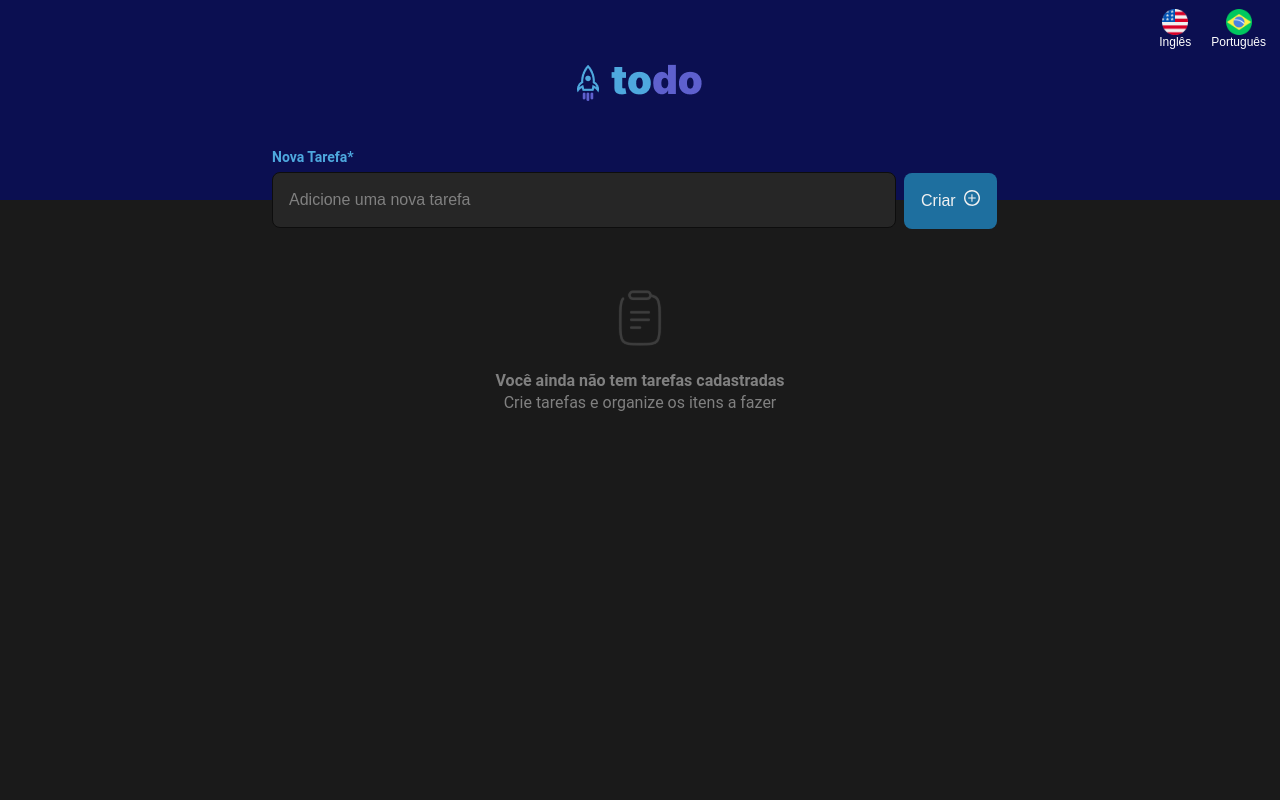
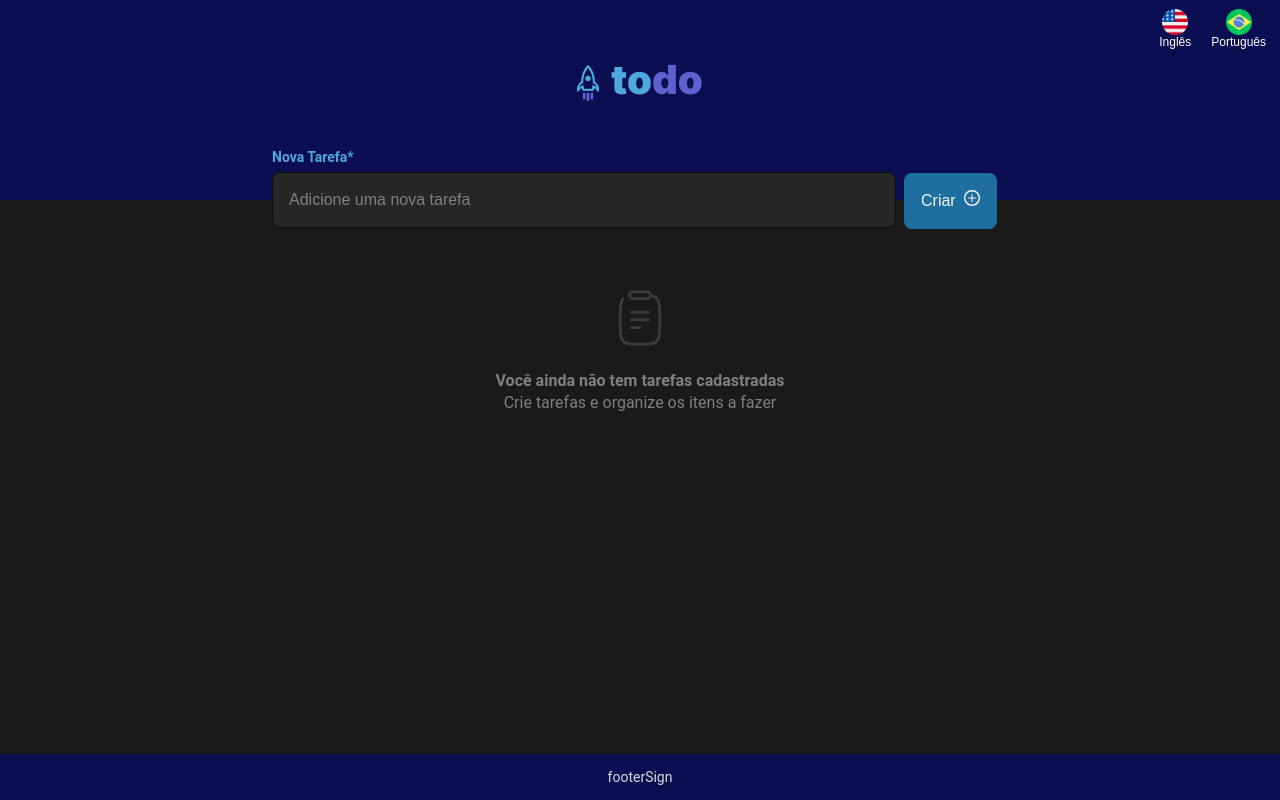
Before and after one commit to diandraleao/to-do-list, a React (Create React App) app: page / in a window 1280 px wide. Built offline with nearby package versions, Linux system fonts and the light colour scheme.

Commit message:
feat: footer

```diff
--- a/src/App.js
+++ b/src/App.js
@@ -2,6 +2,7 @@
 import './App.css';
 
 import Tasks from './components/Tasks/Tasks'
+import Footer from './components/Footer/Footer'
 import { useTranslation } from "react-i18next";
 
 function App() {
@@ -16,6 +17,7 @@
       <main>
         <Tasks translate={t} changeLanguage={changeLanguage} />
       </main>
+      <Footer translate={t} />
     </div>
   );
 }
```
